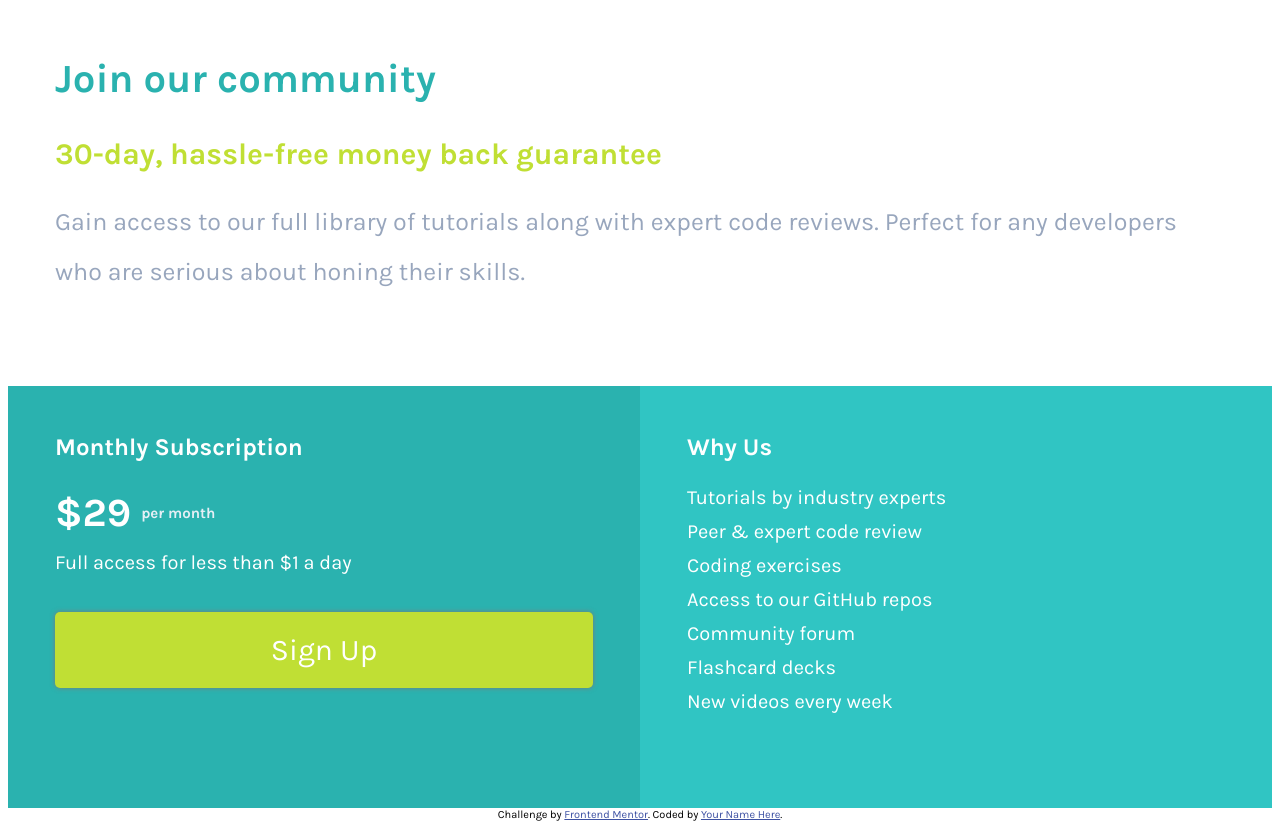
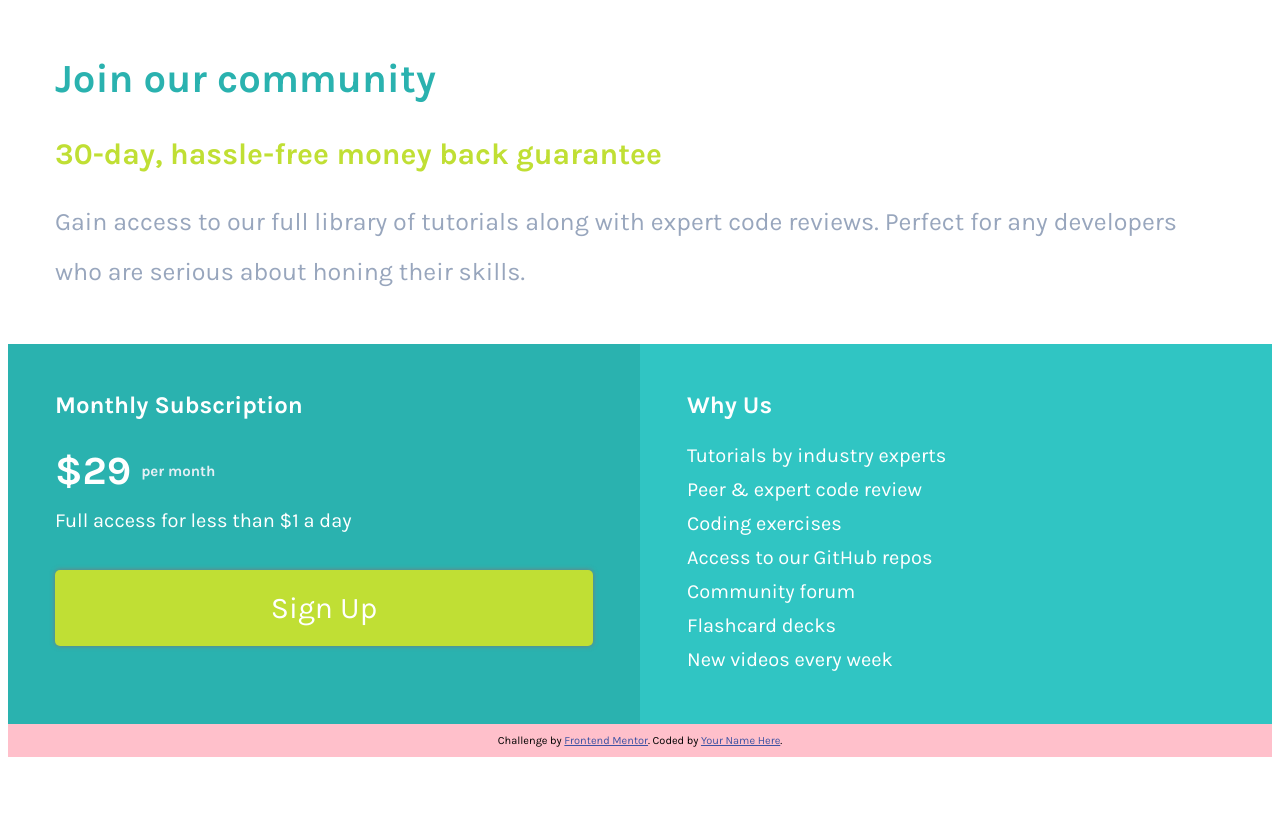
Before and after one commit to meowmao/single-price, a plain HTML site: page index.html in a window 1280 px wide. Drawn offline with Linux system fonts and the light colour scheme.

Commit message:
fixed attrib

```diff
--- a/styles/styles.css
+++ b/styles/styles.css
@@ -6,6 +6,7 @@
     --cyan: hsl(179, 62%, 43%);
     --ltcyan: hsl(179, 61%, 48%);
     --yellow: hsl(71, 73%, 54%);
+    --ltyellow: hsl(71, 73%, 60%);
     --ltgray: hsl(204, 43%, 93%);
     --grayblue: hsl(218, 22%, 67%);
     --white: rgb(255,255,255);
@@ -19,7 +20,13 @@ h1, h2, ul, li, p, span, a{
 body{
     background: var(--white);
     text-align: left;
+    height:100vh;
 
+}
+
+main{
+    /* max-width: 1060px; */
+    margin: 0 auto;
 }
 
 ul{
@@ -46,7 +53,7 @@ h2{
         display: grid;
         grid-template-columns: 1fr 1fr;
         grid-template-rows: auto auto;
-        height:100vh;
+
     }
 
     ul li{
@@ -132,6 +139,10 @@ h2{
     margin-top: 31px;
 }
 
+.subs a:hover{
+    background: var(--ltyellow);
+}
+
 @media only screen and (min-width:992px){
     .subs{
     }
@@ -157,3 +168,9 @@ h2{
     margin-top: 20px;
     line-height: 1.3;
 }
+
+footer{
+    padding: 10px;
+    background: pink;
+
+}
```
